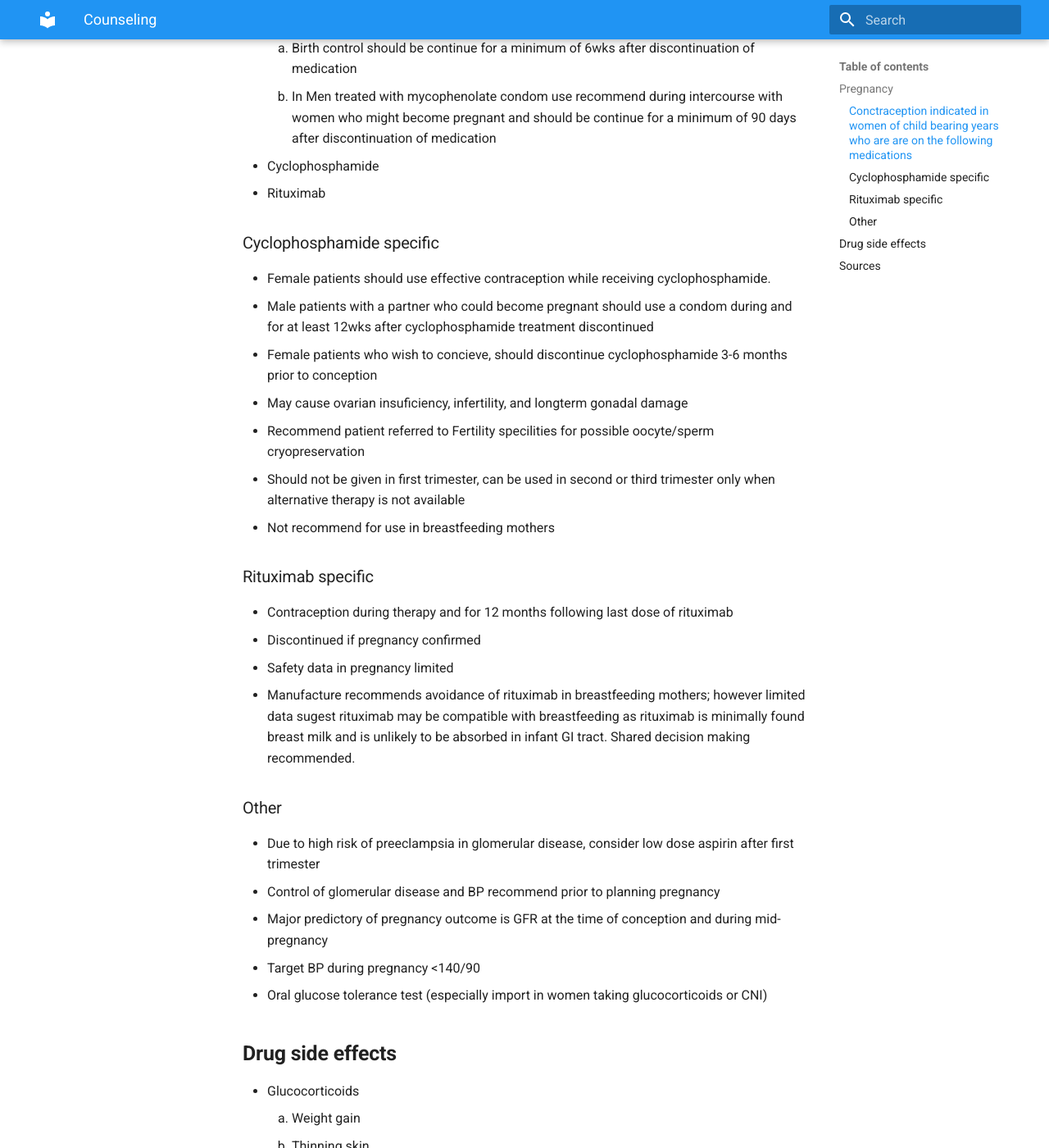
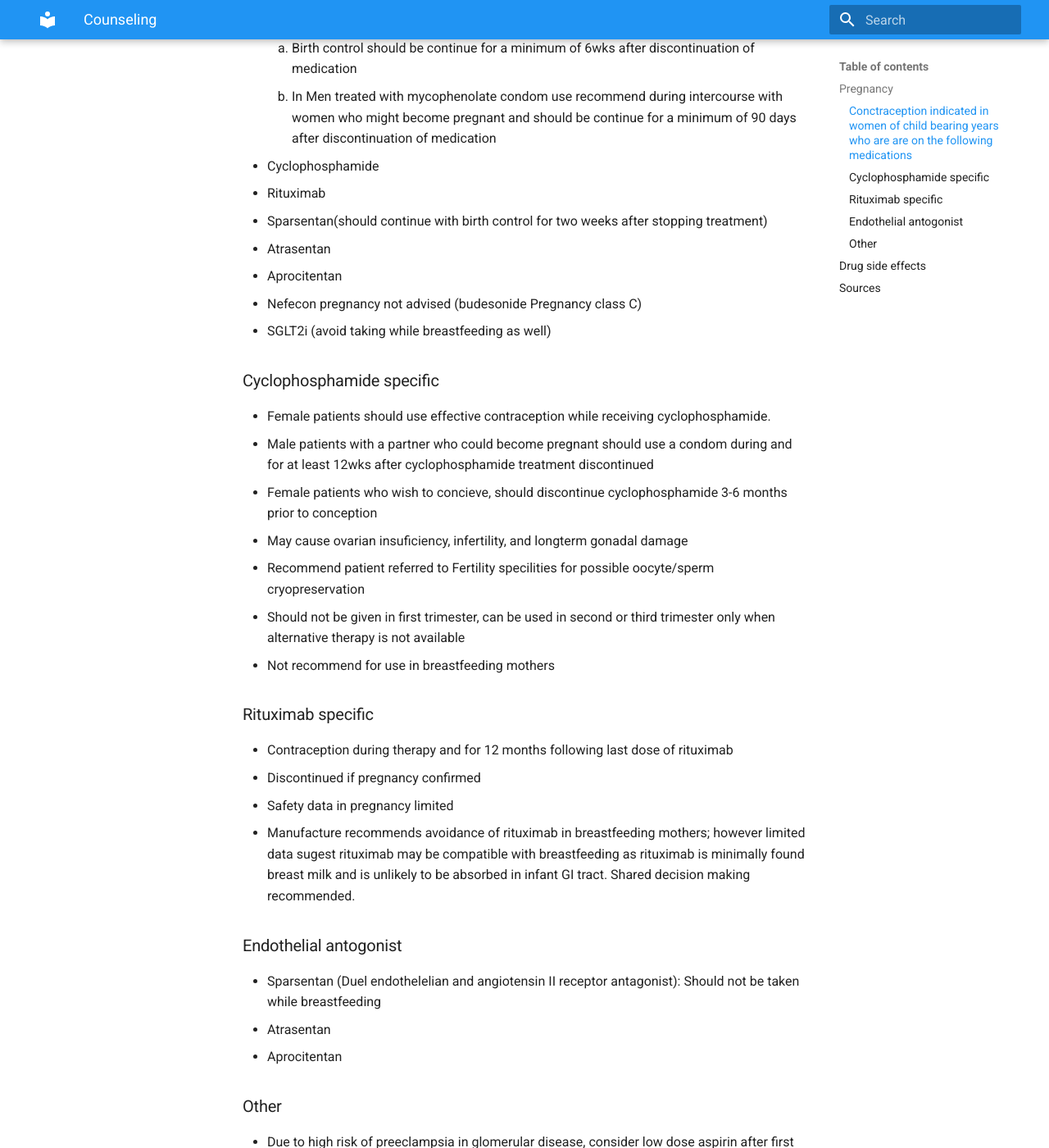
Before and after one commit to TTUNEPH2025/GN, an MkDocs documentation site: the page built from docs/Counseling.md, in a window 1280 px wide and 1400 px high, scrolled down 376 px. Shown: the whole window at 82% size. Built offline with MkDocs 1.6.1 and Material for MkDocs 9.7.7, drawn with Linux system fonts in a browser that asks for light colours; some of the changed text lies outside the part shown.

Commit message:
Update Counseling.md

```diff
--- a/docs/Counseling.md
+++ b/docs/Counseling.md
@@ -6,6 +6,11 @@
     2. In Men treated with mycophenolate condom use recommend during intercourse with women who might become pregnant and should be continue for a minimum of 90 days after discontinuation of medication
  * Cyclophosphamide
  * Rituximab
+ * Sparsentan(should continue with birth control for two weeks after stopping treatment)
+ * Atrasentan
+ * Aprocitentan
+ * Nefecon pregnancy not advised (budesonide Pregnancy class C)
+ * SGLT2i (avoid taking while breastfeeding as well)
 ### Cyclophosphamide specific
  * Female patients should use effective contraception while receiving cyclophosphamide.
  * Male patients with a partner who could become pregnant should use a condom during and for at least 12wks after cyclophosphamide treatment discontinued
@@ -19,6 +24,10 @@
  * Discontinued if pregnancy confirmed
  * Safety data in pregnancy limited
  * Manufacture recommends avoidance of rituximab in breastfeeding mothers; however limited data sugest rituximab may be compatible with breastfeeding as rituximab is minimally found breast milk and is unlikely to be absorbed in infant GI tract. Shared decision making recommended.
+### Endothelial antogonist
+  * Sparsentan (Duel endothelelian and angiotensin II receptor antagonist): Should not be taken while breastfeeding
+  * Atrasentan
+  * Aprocitentan
 ### Other
  * Due to high risk of preeclampsia in glomerular disease, consider low dose aspirin after first trimester
  * Control of glomerular disease and BP recommend prior to planning pregnancy
@@ -51,5 +62,8 @@
     2. Leukopenia or/pancytopenia
 ## **Sources**
  * [KDIGO GN Guidlines](https://kdigo.org/guidelines/gd/)
+ * [KDIGO IgAN Guidlines 2025](https://kdigo.org/wp-content/uploads/2024/08/KDIGO-2025-IgAN-IgAV-Guideline.pdf)
  * [Uptodate Cyclosporine](https://www-uptodate-com.ezproxy.ttuhsc.edu/contents/cyclophosphamide-drug-information?source=auto_suggest&selectedTitle=1~1---1~4---cyclopho&search=cyclophosphamide#F49296864)
  * [Uptodate Rituximab](https://www-uptodate-com.ezproxy.ttuhsc.edu/contents/rituximab-including-biosimilars-drug-information?search=rituximab&selectedTitle=1~150&usage_type=panel&display_rank=1&kp_tab=drug_general&source=panel_search_result#F53464448)
+  * [Filspar](https://filspari.com/igan/?gad_source=1&gad_campaignid=22843261910&gbraid=0AAAAApUXvhWXhW9XBRteosvkf8vWuiK7d&gclid=Cj0KCQjw267GBhCSARIsAOjVJ4F-AB6TSHTh2J4GsE0V-ePMaSM3pyllO6sWlHIuY68_M_xCxw6tXFAaAoMWEALw_wcB)
+  * [UPtodate: SGLT2i in heartfailure during pregnancy](https://www-uptodate-com.ezproxy.ttuhsc.edu/contents/management-of-heart-failure-during-pregnancy?search=sglt2%20inhibitors%20in%20pregnancy&topicRef=121086&source=see_link)
```
Also changed, not shown: other parts of docs/Counseling.md (+9 -7 lines).
